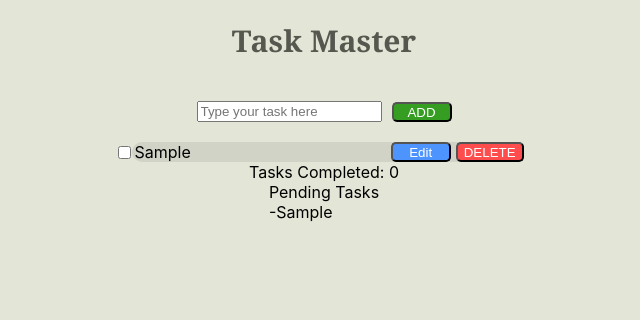
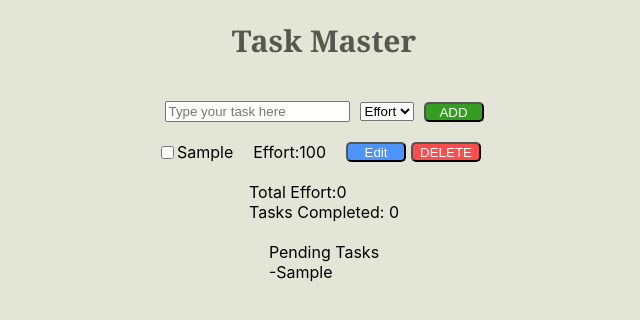
Before and after one commit to Shreyas7122/Task-Master, a React (Create React App) app: page / in a window 1280 px wide. Both pictures are taken after typing "Sample" into the empty fields and a click on the button "ADD". Shown: the top 320 px of the page, without its empty margins (316-956 px from the left). Built offline with nearby package versions, Linux system fonts and the light colour scheme.

Commit message:
Effort feature

```diff
--- a/src/App.css
+++ b/src/App.css
@@ -56,18 +56,15 @@
   flex-direction: row;
   align-items: center;
   justify-content: center;
-  width: 30%;
+  width: auto;
   margin-left: 10px;
-  margin-right: 10px;
-  background-color:rgb(208, 211, 198);
-  border-radius: 10px;
-}
+  margin-right: 10px;}
 .edit-component
 {
   display: flex;
   flex-direction: row;
   justify-content: space-between;
-  gap: 200px;
+  gap: 20px;
 }
 .h1 {
   color: #56574e;
@@ -76,3 +73,25 @@
   font-family: Georgia, 'Times New Roman', Times, serif;
 
 }
+.dropdown-content {
+  display: none;
+  position: absolute;
+  background-color: #f1f1f1;
+  min-width: 160px;
+  box-shadow: 0px 8px 16px 0px rgba(0,0,0,0.2);
+  z-index: 1;
+}
+.task-container {
+  display: flex;
+  flex-direction: row;
+  align-items: center;
+  justify-content: center;
+  width: auto;
+  border-radius: 10px;
+  background-color:rgb(208, 211, 198);
+}
+.pending-tasks{
+  margin-top: 20px;
+  display: flex;
+  flex-direction: column;
+}
--- a/src/App.js
+++ b/src/App.js
@@ -19,7 +19,7 @@ const App = () => {
     setTasks(updatedTasks);
   };
 
-  const handleadd = (task) => {
+  const handleAdd = (task) => {
     if (!task) {
       alert("Please enter a task");
       return;
@@ -31,6 +31,7 @@ const App = () => {
     setTasks([
       ...tasks,
       {
+        effort: document.getElementById("Effort").value,
         isCompleted: false,
         text: task,
         id: nanoid(),
@@ -47,9 +48,14 @@ const App = () => {
     setTasks(updatedTasks);
   };
 
-  const Completed = (tasks) => {
-    return tasks.filter((tasks) => tasks.isCompleted).length;
-  };
+  const TotalEffort = tasks.reduce((acc, task) => {
+    if (task.isCompleted) {
+      return acc + parseInt(task.effort, 10);
+    }
+    return acc;
+  }
+  , 0);
+
 
   return (
     <>
@@ -57,15 +63,25 @@ const App = () => {
         <h1 className="h1">Task Master</h1>
         <div className="input-container">
           <input
-          onBlur={(e) => handleadd(e.target.value)}
             type="text"
             name="task"
             id="task"
             placeholder="Type your task here"
           ></input>
-        <MyBtn
-          className="Add-btn"
-          label="ADD"
+          <select name="Effort" id="Effort">
+            <option value="100">Effort</option>
+              <option value="20">20</option>
+              <option value="40">40</option>
+              <option value="60">60</option>
+              <option value="80">80</option>
+              <option value="100">100</option>
+            </select>
+          <MyBtn className="Add-btn" label="ADD"
+          onClick={() => {
+            const task = document.getElementById("task").value;
+            handleAdd(task);
+          }
+          }
           />
         </div>
         {tasks.map((task) => (
@@ -81,8 +97,9 @@ const App = () => {
                 label="DELETE"
               />
             </div>
-      ))}
-      Tasks Completed: {Completed(tasks)}
+        ))}<br />
+        Total Effort:{TotalEffort}<br/>
+        Tasks Completed: {tasks.filter((task) => task.isCompleted).length}
         <PendingTasks tasks={tasks} />
       </div>
     </>
--- a/src/components/Pend.jsx
+++ b/src/components/Pend.jsx
@@ -4,10 +4,10 @@ const PendingTasks = ({ tasks }) => {
   const pendingTasks = tasks.filter((task) => !task.isCompleted);
 
   return (
-    <div>
+    <div className="pending-tasks">
       Pending Tasks
-      {pendingTasks.map((task,key) => (
-        <div key={key}>
+      {pendingTasks.map((task) => (
+        <div key={task.id}>
           -{task.text}  </div>
       ))}
     </div>
--- a/src/components/edit.jsx
+++ b/src/components/edit.jsx
@@ -8,6 +8,10 @@ const EditComponent = ({ task, updatedTask }) => {
 
   const handleEditToggle = () => {
     if (isEditing) {
+      if (!taskToEdit.trim()) {
+        alert("Task cannot be empty");
+        return;
+      }
       updatedTask({ ...task, text: taskToEdit });
     }
     setIsEditing(!isEditing);
@@ -20,16 +24,11 @@ const EditComponent = ({ task, updatedTask }) => {
           type="text"
           value={taskToEdit}
           onChange={(e) => setTaskToEdit(e.target.value)}
-          onKeyPress={(e) => {
-            if (e.key === "Enter") {
-              updatedTask({ ...task, text: taskToEdit });
-              setIsEditing(false);
-            }
-          }}
         />
       ) : (
         <span>{task.text}</span>
       )}
+      Effort:{task.effort}
       <MyBtn className="Edit-btn" onClick={handleEditToggle} label={isEditing ? "Save" : "Edit"} />
     </div>
   );
```
Lines whose indentation alone changed are shown as unchanged.
